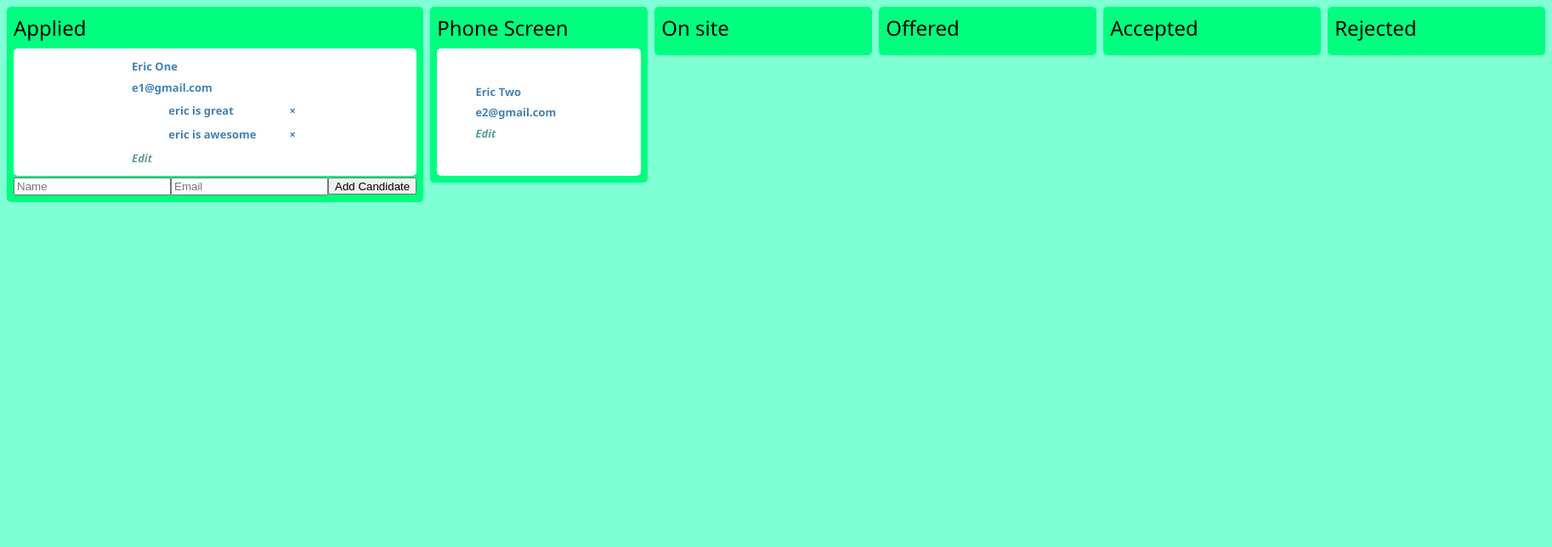
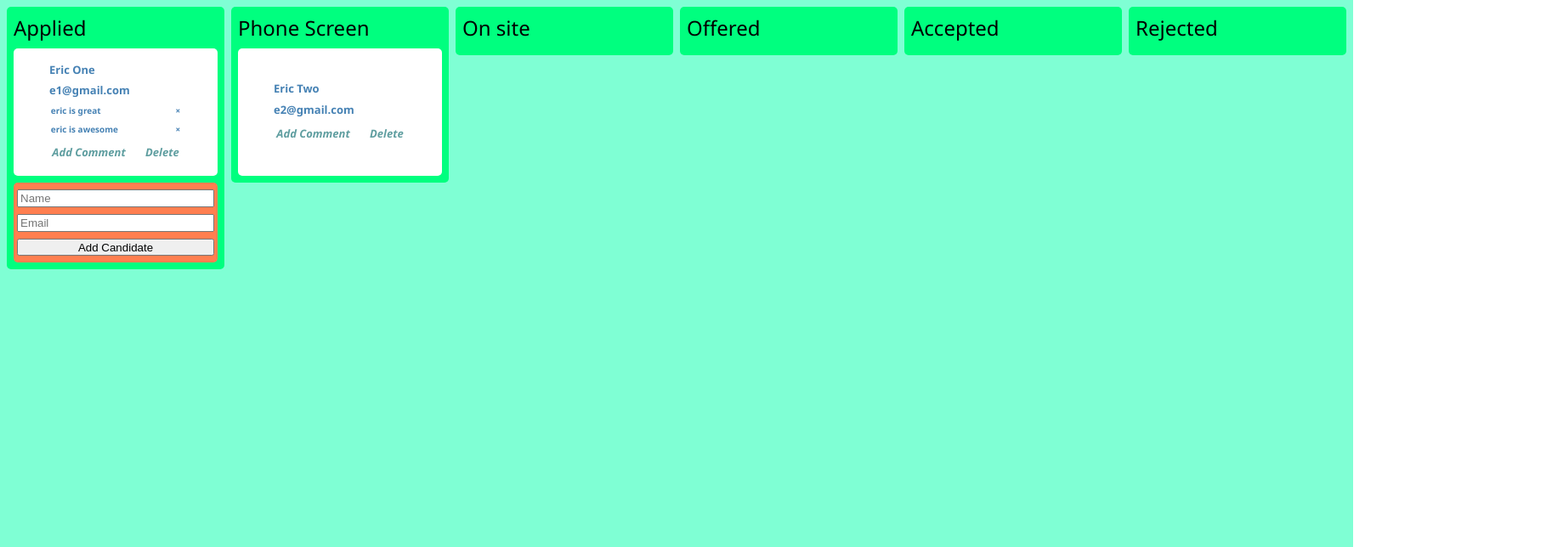
Before and after one commit to echen831/dnd_kanban, a React (Create React App) app: page / in a window 1280 px wide. Shown: the top 644 px of the page at 85% size, 1826 px wide, since content can reach past the window. Built offline with nearby package versions, Linux system fonts and the light colour scheme.

Commit message:
update styling

```diff
--- a/src/App.css
+++ b/src/App.css
@@ -2,6 +2,26 @@ body {
   font-family: 'Segoe UI', Tahoma, Geneva, Verdana, sans-serif;
   margin: 0;
   padding: 0;
+}
+
+form {
+  display: flex;
+  flex-direction: column;
+  margin-top: .5rem;
+  background-color: coral;
+  border-radius: 5px;
+  padding: .25em;
+}
+
+ul {
+  padding: 0;
+  list-style-type: none;
+  font-size: x-small;
+}
+
+form input, form button {
+  margin-top: .25rem;
+  margin-bottom: .25rem;
 }
 
 .dnd-header {
@@ -112,6 +132,11 @@ button {
   flex-direction: column;
 }
 
+.edit {
+  display: flex;
+  flex-direction: column;
+}
+
 #edit-btn {
   font-style: italic;
   font-size: small;
--- a/src/component/item.jsx
+++ b/src/component/item.jsx
@@ -68,7 +68,7 @@ export const Item = ({ item, update, removeItem, grpIdx, itemIdx, addComment, re
 
     return (
         <div className="item-container" >
-            <div className="info-container" id={edit ? 'hide' : ''}>
+            <div className="info-container">
                 <p>{item.name.length ? item.name : 'Name'}</p>
                 <p>{item.email.length ? item.email : 'Email'}</p>
                 <ul>
@@ -79,9 +79,10 @@ export const Item = ({ item, update, removeItem, grpIdx, itemIdx, addComment, re
                         </div>
                     )) : null}
                 </ul>
-
-                <p id='edit-btn' onClick={() => setEdit(!edit)}>Edit</p>
-
+                <div>
+                    <p id='edit-btn' onClick={() => setEdit(!edit)}>Add Comment</p>
+                    <p id='edit-btn' onClick={() => { removeItem({ grpIdx, itemIdx }); setEdit(!edit) }}>Delete</p>
+                </div>
             </div>
 
 
@@ -94,14 +95,14 @@ export const Item = ({ item, update, removeItem, grpIdx, itemIdx, addComment, re
                     <input type="text" placeholder="Email" value={email} ref={emailInput} onChange={(e) => handleChange(e, "email")}/>
                     <button onClick={() => handleUpdate("email", emailInput.current.value, { grpIdx, itemIdx })}>Update</button>
                 </div> */}
-                <div >
+                <div className='edit'>
                     <textarea type="text" placeholder="Comments" ref={commentInput} onChange={(e) => handleChange(e, "comment")} />
-                    <button onClick={()=>handleAddComment(commentInput.current.value, {grpIdx, itemIdx})}>Add Comment</button>
+                    <button onClick={()=>handleAddComment(commentInput.current.value, {grpIdx, itemIdx})}>Add</button>
                 </div>
-                <div>
+                {/* <div>
                     <p id='edit-btn' onClick={() => {removeItem({ grpIdx, itemIdx });setEdit(!edit)}}>Delete</p>
                     <p id='edit-btn' onClick={() => setEdit(!edit)}>Close</p>
-                </div>
+                </div> */}
             </div>
         </div>
     )
```
